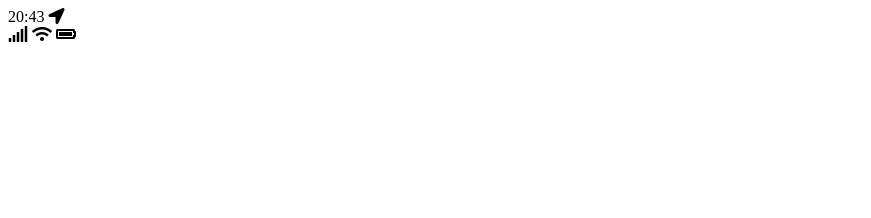
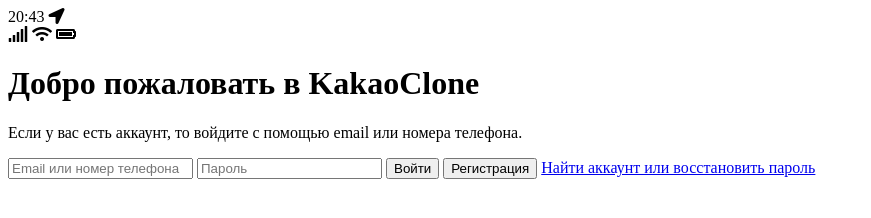
Before and after one commit to easycoders-academy/messenger-clone-2021, a plain HTML site: page index.html in a window 1280 px wide. Shown: the whole page, without its empty margins (0-871 px from the left). Drawn offline with Linux system fonts and the light colour scheme.

Commit message:
6.4 Экран регистрации - часть 2

```diff
--- a/index.html
+++ b/index.html
@@ -24,5 +24,20 @@
         <i class="fas fa-battery-full"></i>
       </div>
     </div>
+
+    <header class="welcome-header">
+      <h1 class="welcome-header__title">Добро пожаловать в KakaoClone</h1>
+      <p class="welcome-header__text">
+        Если у вас есть аккаунт, то войдите с помощью email или номера телефона.
+      </p>
+    </header>
+
+    <form id="login-form">
+      <input type="text" placeholder="Email или номер телефона" />
+      <input type="password" placeholder="Пароль" />
+      <input type="submit" value="Войти" />
+      <input type="submit" value="Регистрация" />
+      <a href="#">Найти аккаунт или восстановить пароль</a>
+    </form>
   </body>
 </html>
```
